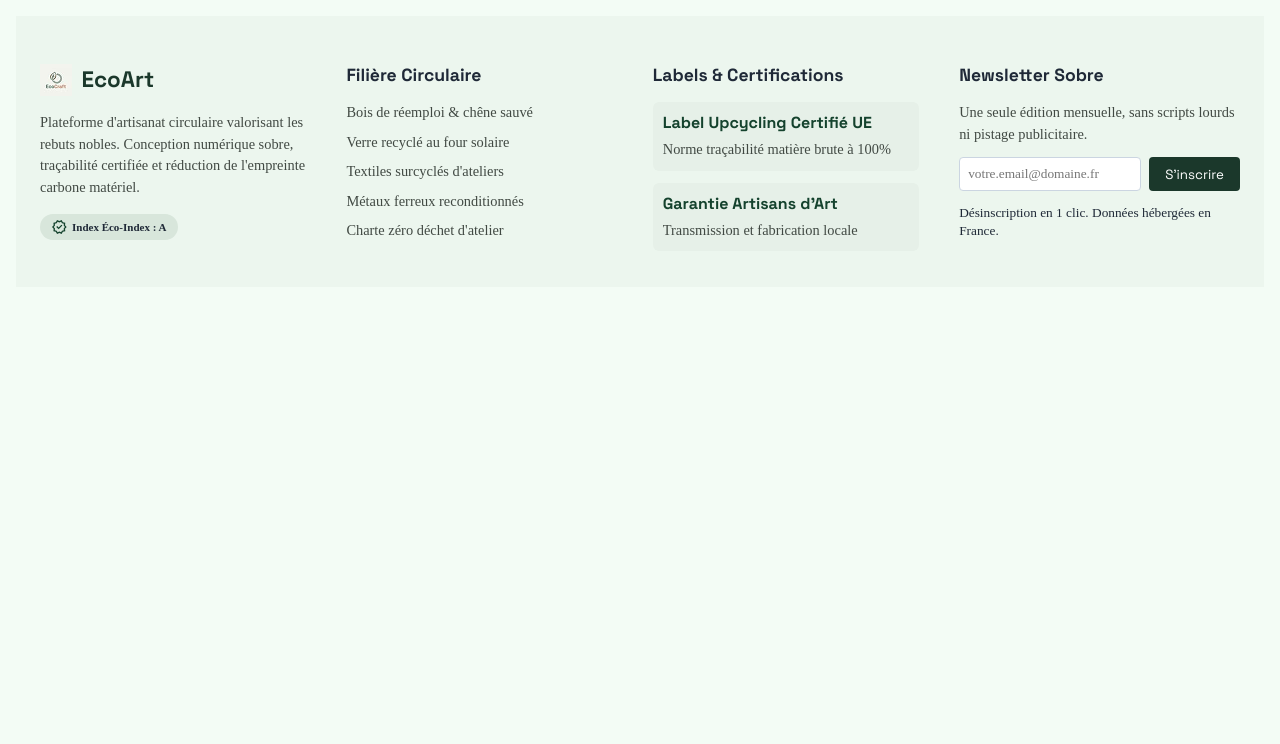
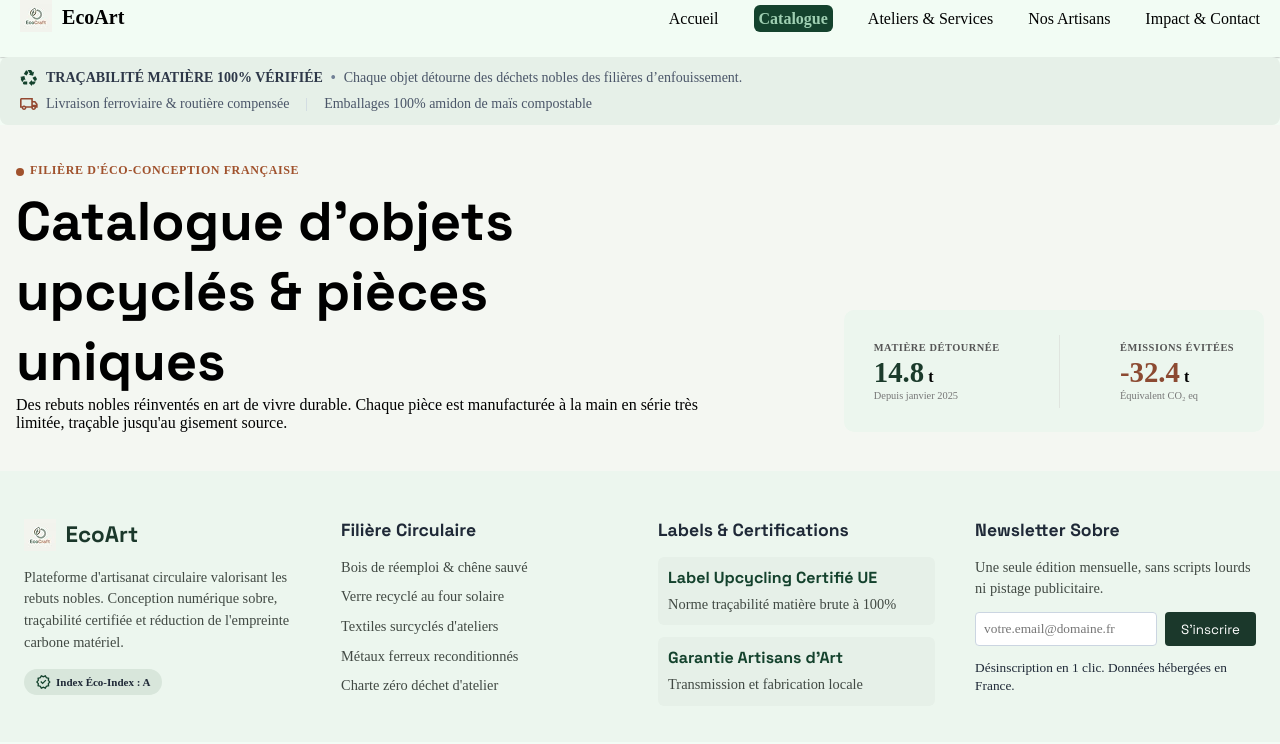
Before and after one commit to Takachii/ecoart, a plain HTML site: page produits.html in a window 1280 px wide. Drawn offline with Linux system fonts and the light colour scheme; a web font is replaced by a local one.

Commit message:
feat: add section banner, catalogue with css design

```diff
--- a/css/style.css
+++ b/css/style.css
@@ -5,7 +5,6 @@
 }
 
 body{
-    padding: 1rem;
     background: #F2FCF4E5;
     height: 100vh;
 }
@@ -267,3 +266,97 @@ nav li:hover{
 .footer-bottom-links a:hover {
     text-decoration: underline;
 }
+
+.container-catalog {
+    display: flex;
+    justify-content: space-between;
+    align-items: center;
+    padding: 2.4rem 1rem;
+    background-color: #F4F7F2;
+}
+
+.container-catalog-left {
+    width: 55%;
+}
+
+.container-catalog-left p {
+    font-family: var(--secondary-font);
+}
+
+.container-catalog-left h1 {
+    font-family: var(--primary-font);
+    font-size: 3.4rem;
+    font-weight: 800;
+}
+
+.container-catalog-right {
+    width: 420px;
+    height: 122px;
+    background-color: #ECF6EE;
+    border-radius: 10px;
+    display: flex;
+    align-self: end;
+    align-items: center;
+    justify-content: space-around;
+    box-sizing: border-box;
+    margin-left: 2rem;
+}
+
+.stat-item {
+    display: flex;
+    flex-direction: column;
+}
+
+.stat-label {
+    font-size: 0.65rem;
+    font-weight: 700;
+    color: #555;
+    letter-spacing: 0.05em;
+    margin-bottom: 0.2rem;
+}
+
+.stat-number {
+    font-size: 1.8rem;
+    font-weight: 700;
+    color: #1b3b2b;
+}
+
+.stat-item:last-child .stat-number {
+    color: #8c4a32;
+}
+
+.stat-unit {
+    font-size: 1rem;
+    font-weight: 600;
+}
+
+.stat-sub {
+    font-size: 0.65rem;
+    color: #777;
+    margin-top: 0.1rem;
+}
+
+.stat-divider {
+    width: 1px;
+    height: 60%;
+    background-color: #e0e5df;
+}
+
+.catalog-p1 {
+    font-size: 0.75rem;
+    font-weight: 700;
+    color: #A0522D;
+    letter-spacing: 0.05em;
+    margin-bottom: 0.5rem;
+}
+
+.catalog-p1::before {
+    content: "";
+    display: inline-block;
+    width: 8px;
+    height: 8px;
+    margin-right: 6px;
+    background-color: #A0522D;
+    border-radius: 50%;
+    vertical-align: middle;
+}
--- a/produits.html
+++ b/produits.html
@@ -18,6 +18,79 @@
 
 </head>
 <body>
+
+    <header>
+        <div class="header-child">
+            <a href="index.html" class="logo-space">
+                <img src="./assets/images/logo.png" alt="">
+                <span>EcoArt</span>
+            </a>
+            <nav>
+                <ul>
+                    <li><a href="index.html">Accueil</a></li>
+                    <li><a href="produits.html" class="active">Catalogue</a></li>
+                    <li><a href="services.html">Ateliers & Services</a></li>
+                    <li><a href="artisans.html">Nos Artisans</a></li>
+                    <li><a href="contact.html">Impact & Contact</a></li>
+                </ul>
+            </nav>
+        </div>
+    </header>
+
+    <main>
+        <section>
+
+            <div class="features-bar">
+
+                <div class="feature-item">
+                    <img src="assets/icons/recycle.svg" alt="recycle icon" class="feature-icon">
+                    <strong class="bold-text">TRAÇABILITÉ MATIÈRE 100% VÉRIFIÉE</strong>
+                    <span class="separator-dot">•</span>
+                    <span class="desc-text">Chaque objet détourne des déchets nobles des filières d’enfouissement.</span>
+                </div>
+
+                <div class="feature-row">
+                    <div class="feature-item">
+                        <img src="assets/icons/truck.svg" alt="truck icon" class="feature-icon">
+                        <span class="desc-text">Livraison ferroviaire & routière compensée</span>
+                    </div>
+
+                    <div class="vertical-divider">|</div>
+
+                    <div class="feature-item">
+                        <span class="desc-text">Emballages 100% amidon de maïs compostable</span>
+                    </div>
+                </div>
+
+            </div>
+
+            <div class="container-catalog">
+                <div class="container-catalog-left">
+                    <p class="catalog-p1">FILIÈRE D'ÉCO-CONCEPTION FRANÇAISE</p>
+                    <h1>Catalogue d'objets upcyclés & pièces uniques</h1>
+                    <p>Des rebuts nobles réinventés en art de vivre durable. Chaque pièce est manufacturée à la main en série très limitée, traçable jusqu'au gisement source.</p>
+                </div>
+
+                <div class="container-catalog-right">
+
+                    <div class="stat-item">
+                        <span class="stat-label">MATIÈRE DÉTOURNÉE</span>
+                        <div><span class="stat-number">14.8</span> <span class="stat-unit">t</span></div>
+                        <span class="stat-sub">Depuis janvier 2025</span>
+                    </div>
+
+                    <div class="stat-divider"></div>
+
+                    <div class="stat-item">
+                        <span class="stat-label">ÉMISSIONS ÉVITÉES</span>
+                        <div><span class="stat-number">-32.4</span> <span class="stat-unit">t</span></div>
+                        <span class="stat-sub">Équivalent CO₂ eq</span>
+                    </div>
+                </div>
+            </div>
+
+        </section>
+    </main>
 
     <footer class="site-footer">
         <div class="footer-container">
```
